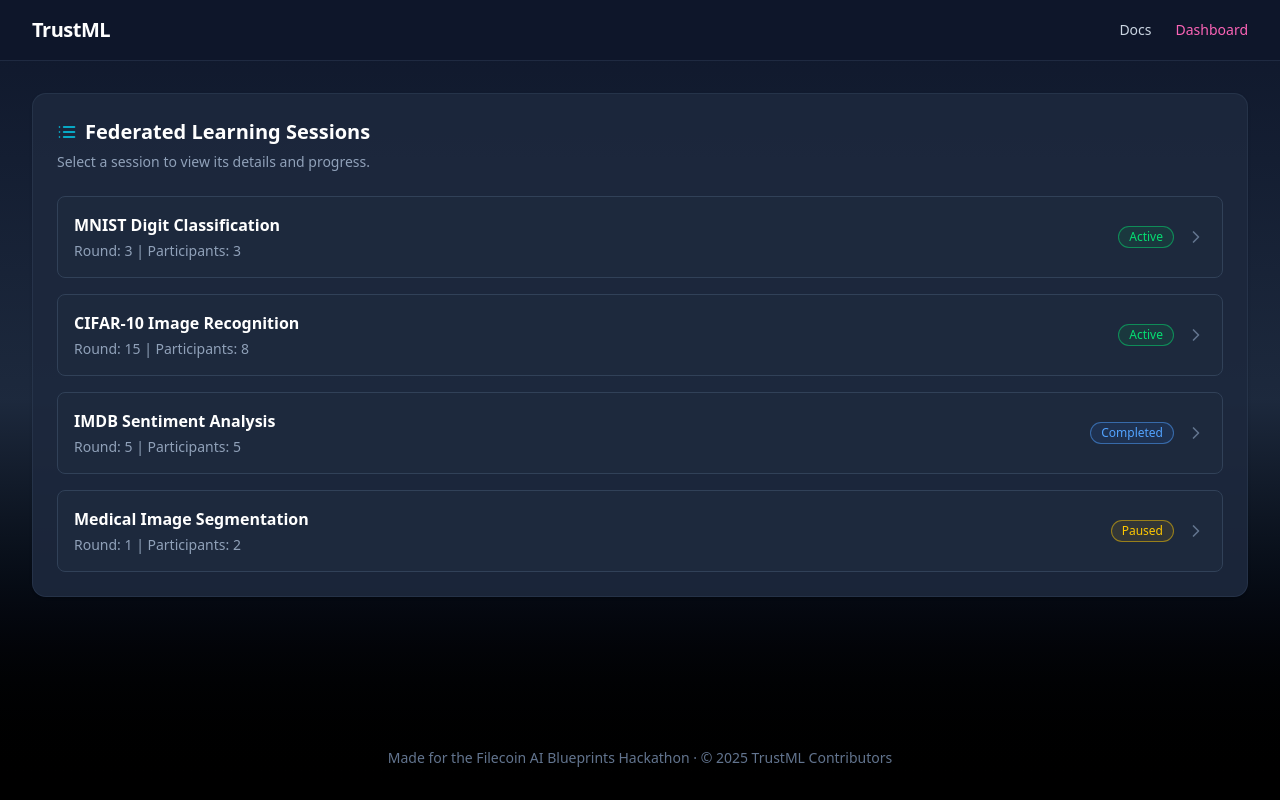
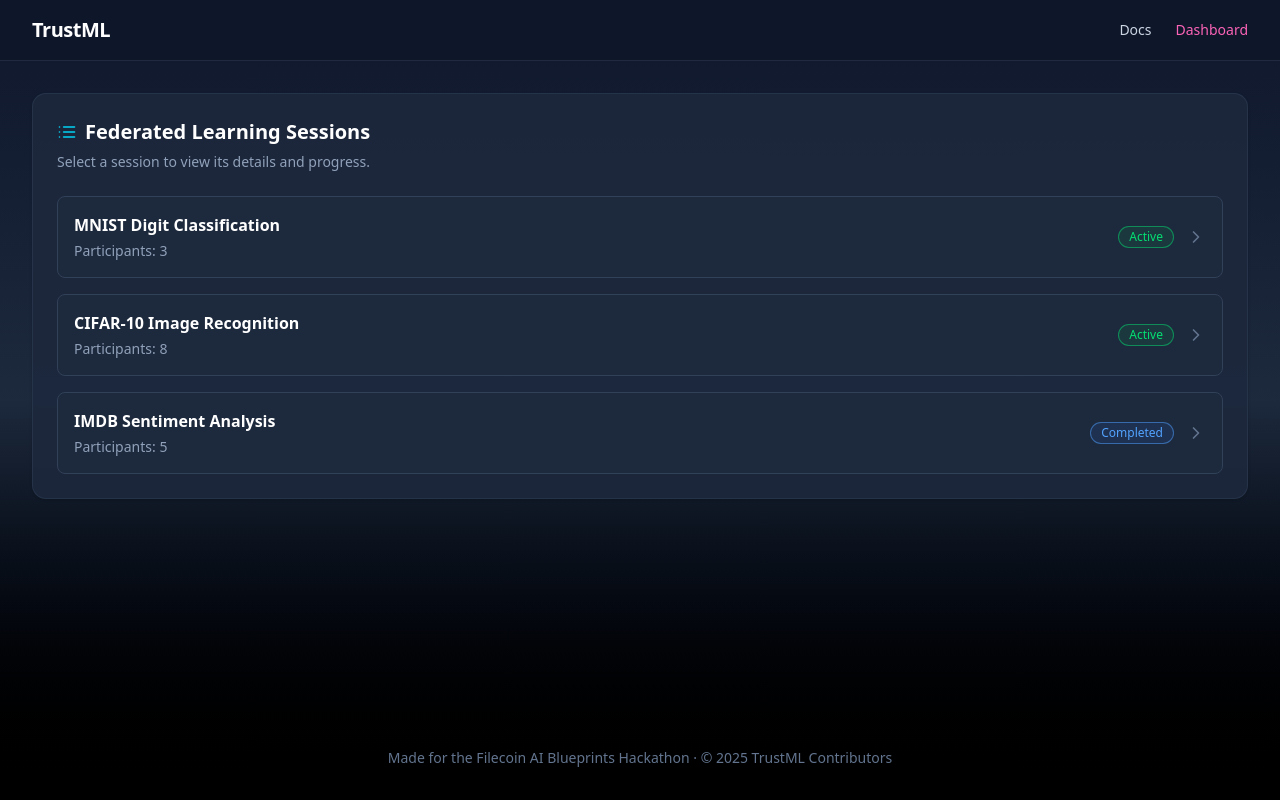
Before and after one commit to taijusanagi/2025-ai-blueprints, a Next.js app in the folder app/: page /dashboard in a window 1280 px wide. Built offline with nearby package versions, Linux system fonts and the light colour scheme.

Commit message:
simple app

```diff
--- a/app/src/app/dashboard/page.tsx
+++ b/app/src/app/dashboard/page.tsx
@@ -15,19 +15,15 @@ import {
   LayoutGrid,
   BarChartBig,
   ListTree,
-  Code,
   List,
   ChevronRight,
   ArrowLeft, // Added List, ChevronRight, ArrowLeft
   FileCode,
   User,
-  Hash,
-  Fingerprint,
   Gauge,
   Clock,
   ExternalLink,
   Activity,
-  ShieldCheck, // Added Activity, ShieldCheck
 } from "lucide-react";
 import {
   Bar,
@@ -55,7 +51,6 @@ interface SessionDetailData {
   id: string;
   name: string;
   description: string;
-  round: number;
   globalAccuracy: number;
   globalModelCID: string;
   updates: SessionUpdate[];
@@ -66,7 +61,6 @@ interface SessionDetailData {
 interface SessionListItem {
   id: string;
   name: string;
-  currentRound: number;
   participants: number;
   status: "Active" | "Completed" | "Paused";
 }
@@ -76,30 +70,20 @@ const flSessionsList: SessionListItem[] = [
   {
     id: "mnist-fl-001",
     name: "MNIST Digit Classification",
-    currentRound: 3,
     participants: 3,
     status: "Active",
   },
   {
     id: "cifar10-fl-002",
     name: "CIFAR-10 Image Recognition",
-    currentRound: 15,
     participants: 8,
     status: "Active",
   },
   {
     id: "imdb-sentiment-003",
     name: "IMDB Sentiment Analysis",
-    currentRound: 5,
     participants: 5,
     status: "Completed",
-  },
-  {
-    id: "medical-img-fl-004",
-    name: "Medical Image Segmentation",
-    currentRound: 1,
-    participants: 2,
-    status: "Paused",
   },
 ];
 
@@ -109,7 +93,6 @@ const detailedSessionData: { [key: string]: SessionDetailData } = {
     id: "mnist-fl-001",
     name: "MNIST Digit Classification",
     description: "Training a model to recognize handwritten digits (0-9).",
-    round: 3,
     globalAccuracy: 0.9412,
     globalModelCID:
       "bafybeigdyrg2zao34nvnpfztcj4kltr3u5aqwkyk5ajh5v2oo5cvceuqnu",
@@ -146,7 +129,6 @@ const detailedSessionData: { [key: string]: SessionDetailData } = {
     name: "CIFAR-10 Image Recognition",
     description:
       "Classifying small images into 10 categories (airplane, car, bird, etc.).",
-    round: 15,
     globalAccuracy: 0.885,
     globalModelCID: "bafybeicifar...",
     status: "Active",
@@ -190,7 +172,6 @@ const detailedSessionData: { [key: string]: SessionDetailData } = {
     id: "imdb-sentiment-003",
     name: "IMDB Sentiment Analysis",
     description: "Analyzing movie reviews for positive or negative sentiment.",
-    round: 5,
     globalAccuracy: 0.9123,
     globalModelCID: "bafybeiimdb...",
     status: "Completed",
@@ -210,25 +191,6 @@ const detailedSessionData: { [key: string]: SessionDetailData } = {
         accuracy: 0.918,
         timestamp: "2025-03-20T14:05:00Z",
         cid: "bafyimdb2...",
-      },
-    ],
-  },
-  "medical-img-fl-004": {
-    id: "medical-img-fl-004",
-    name: "Medical Image Segmentation",
-    description: "Identifying regions of interest in medical scans.",
-    round: 1,
-    globalAccuracy: 0.85, // Example accuracy for paused state
-    globalModelCID: "bafybeimedical...",
-    status: "Paused",
-    updates: [
-      {
-        worker: "0xmedA...",
-        model_hash: "0xmedhashA...",
-        signature: "0xsigmedA...",
-        accuracy: 0.85,
-        timestamp: "2025-04-01T11:00:00Z",
-        cid: "bafymedA...",
       },
     ],
   },
@@ -279,8 +241,6 @@ const SessionList = ({
         return "text-green-400 border-green-400/50 bg-green-500/10";
       case "Completed":
         return "text-blue-400 border-blue-400/50 bg-blue-500/10";
-      case "Paused":
-        return "text-yellow-400 border-yellow-400/50 bg-yellow-500/10";
       default:
         return "text-slate-400 border-slate-400/50 bg-slate-500/10";
     }
@@ -308,8 +268,7 @@ const SessionList = ({
               <div>
                 <h3 className="font-semibold text-white">{session.name}</h3>
                 <p className="text-sm text-slate-400 mt-1">
-                  Round: {session.currentRound} | Participants:{" "}
-                  {session.participants}
+                  Participants: {session.participants}
                 </p>
               </div>
               <div className="flex items-center gap-3">
@@ -400,10 +359,10 @@ const SessionDetail = ({
         <Card className="bg-slate-800/90 border-slate-700/50">
           <CardHeader className="pb-2">
             <CardDescription className="text-slate-400">
-              Current Round
+              Participants
             </CardDescription>
             <CardTitle className="text-3xl text-cyan-300">
-              {sessionData.round}
+              {sessionData.updates ? sessionData.updates.length : 0}
             </CardTitle>
           </CardHeader>
         </Card>
@@ -463,7 +422,7 @@ const SessionDetail = ({
         <CardHeader>
           <CardTitle className="flex items-center gap-2 text-xl text-white">
             <BarChartBig className="w-5 h-5 text-cyan-400" />
-            Node Accuracy Distribution (Round {sessionData.round})
+            Node Accuracy Distribution
           </CardTitle>
           <CardDescription className="text-slate-400">
             Accuracy of individual node updates compared to the global average.
@@ -549,7 +508,7 @@ const SessionDetail = ({
         <CardHeader>
           <CardTitle className="flex items-center gap-2 text-xl text-white">
             <ListTree className="w-5 h-5 text-cyan-400" />
-            Node Updates (Round {sessionData.round})
+            Node Updates
           </CardTitle>
           <CardDescription className="text-slate-400">
             Details of individual model updates submitted by participating
@@ -592,21 +551,9 @@ const SessionDetail = ({
                   <code className="block text-slate-400 font-mono text-xs break-all">
                     {update.worker}
                   </code>
-                  <div className="text-slate-400 flex items-center gap-2 pt-1">
-                    <Hash className="w-4 h-4" /> Model Hash:
-                  </div>
-                  <code className="block text-slate-500 font-mono text-xs break-all">
-                    {shorten(update.model_hash, 10, 6)}
-                  </code>
-                  <div className="text-slate-400 flex items-center gap-2 pt-1">
-                    <Fingerprint className="w-4 h-4" /> Signature:
-                  </div>
-                  <code className="block text-slate-500 font-mono text-xs break-all">
-                    {shorten(update.signature, 10, 6)}
-                  </code>
                   <div className="flex items-center justify-between pt-1">
                     <span className="text-slate-400 flex items-center gap-2">
-                      <FileCode className="w-4 h-4" /> CID:
+                      <FileCode className="w-4 h-4" /> Node Model CID:
                     </span>
                     <Button
                       variant="ghost"
```
